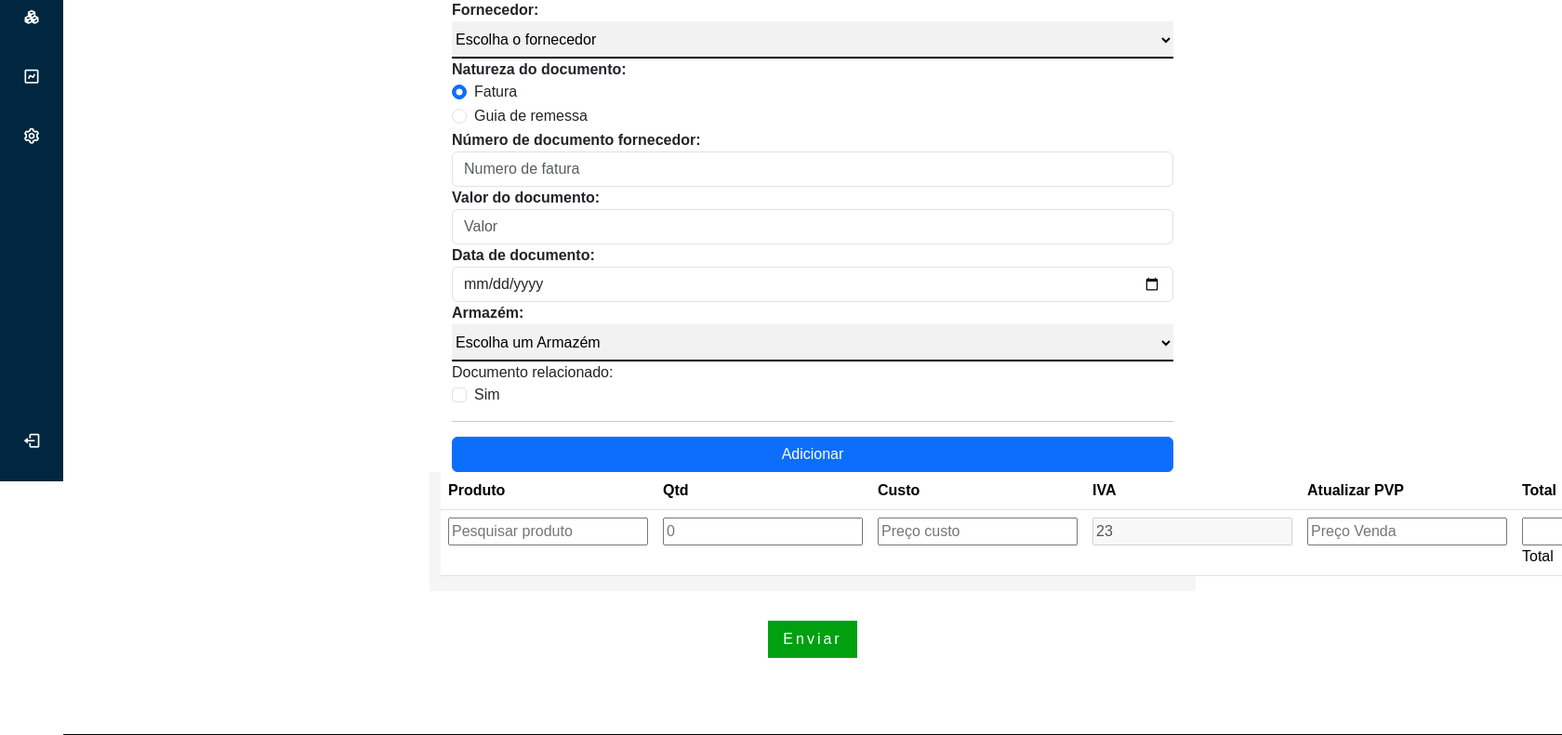
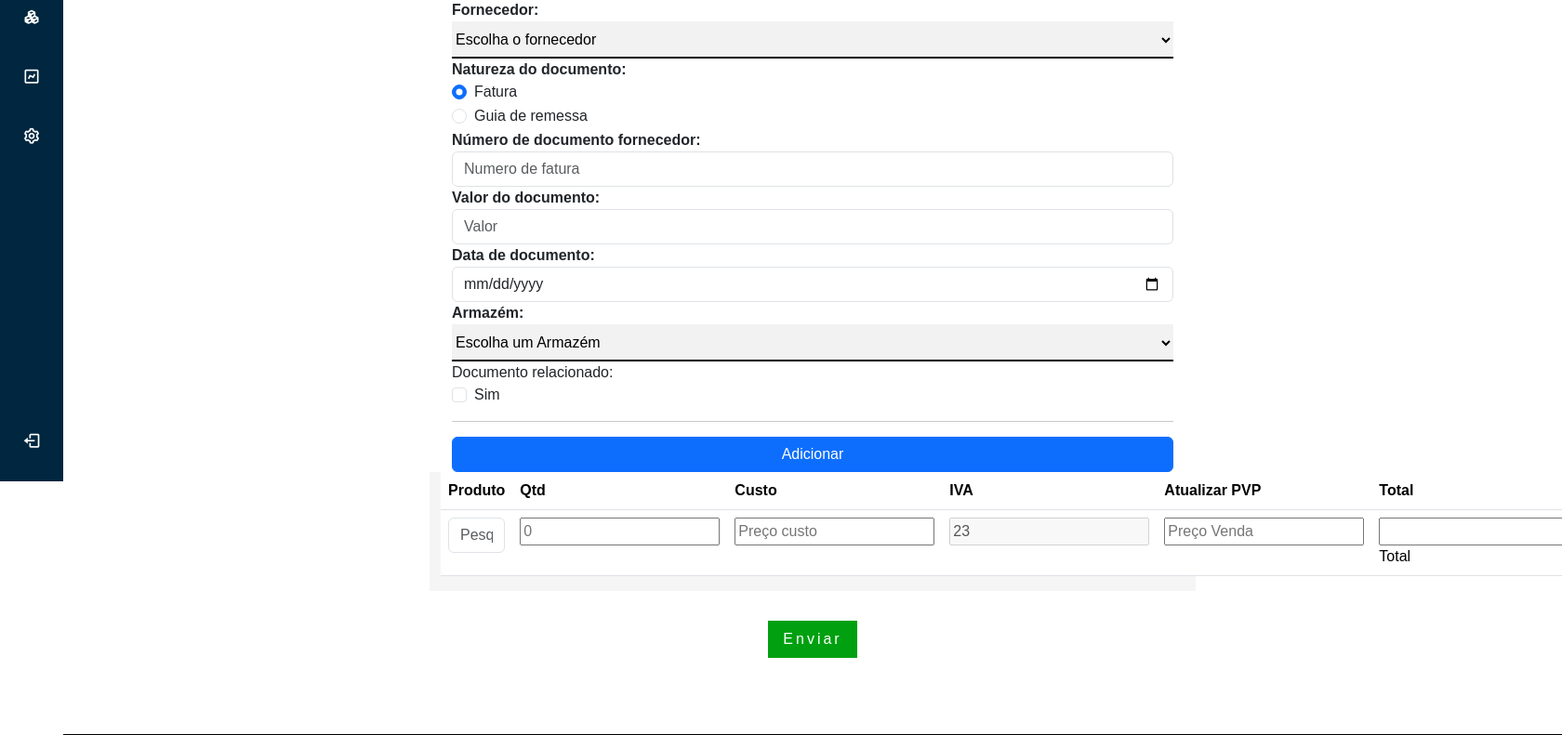
Before and after one commit to HugoPT/ByteBridges, a Django app: template ByteBridges/ByteBridges/templates/documentsSupplier.html in a window 1680 px wide; the page is wider, and only the part inside the window is pictured. Shown: the part 282-1073 px from the top of that part at 93% size. Run offline with Django 4.2, Linux system fonts and the light colour scheme; the template is opened without the code that fills it, so the values that code supplies are empty; some libraries are stand-ins or nearby versions.

Commit message:
Documento compra ajax

```diff
--- a/ByteBridges/ByteBridges/templates/documentsSupplier.html
+++ b/ByteBridges/ByteBridges/templates/documentsSupplier.html
@@ -113,7 +113,10 @@
                 </thead>
                 <tbody>
                 <tr>
-                    <td><input type="text" placeholder="Pesquisar produto"></td>
+                    <td>
+                        <input type="text" class="form-control"  id="productSearch" placeholder="Pesquize o produto">
+                        <ul id="searchResults" class="list-group mt-2"></ul>
+                    </td>
                     <td><input type="number" placeholder="0"></td>
                     <td><input type="number" placeholder="Preço custo"></td>
                     <td><input type="text" value="23" disabled></td>
@@ -289,6 +292,8 @@
 
         });
 
+
+
         var counter;
 
 
```
Lines whose indentation alone changed are shown as unchanged.
